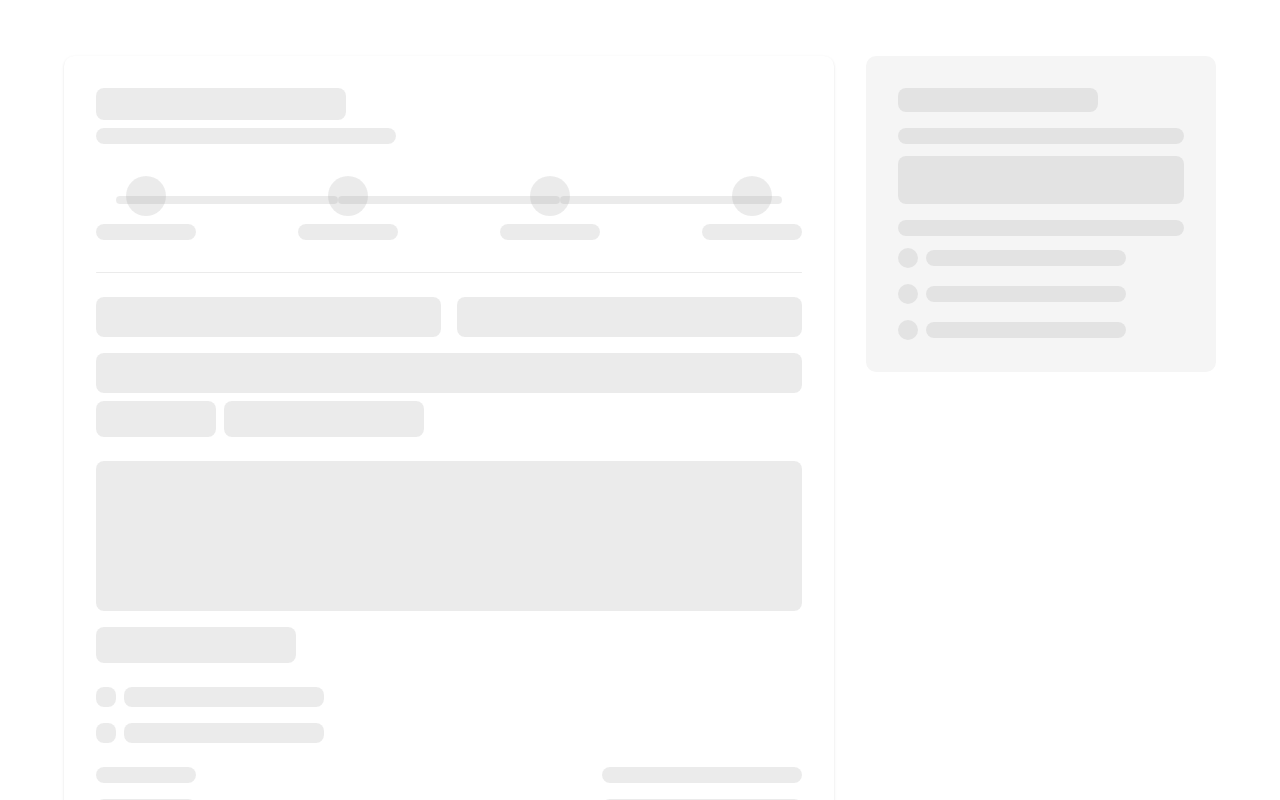
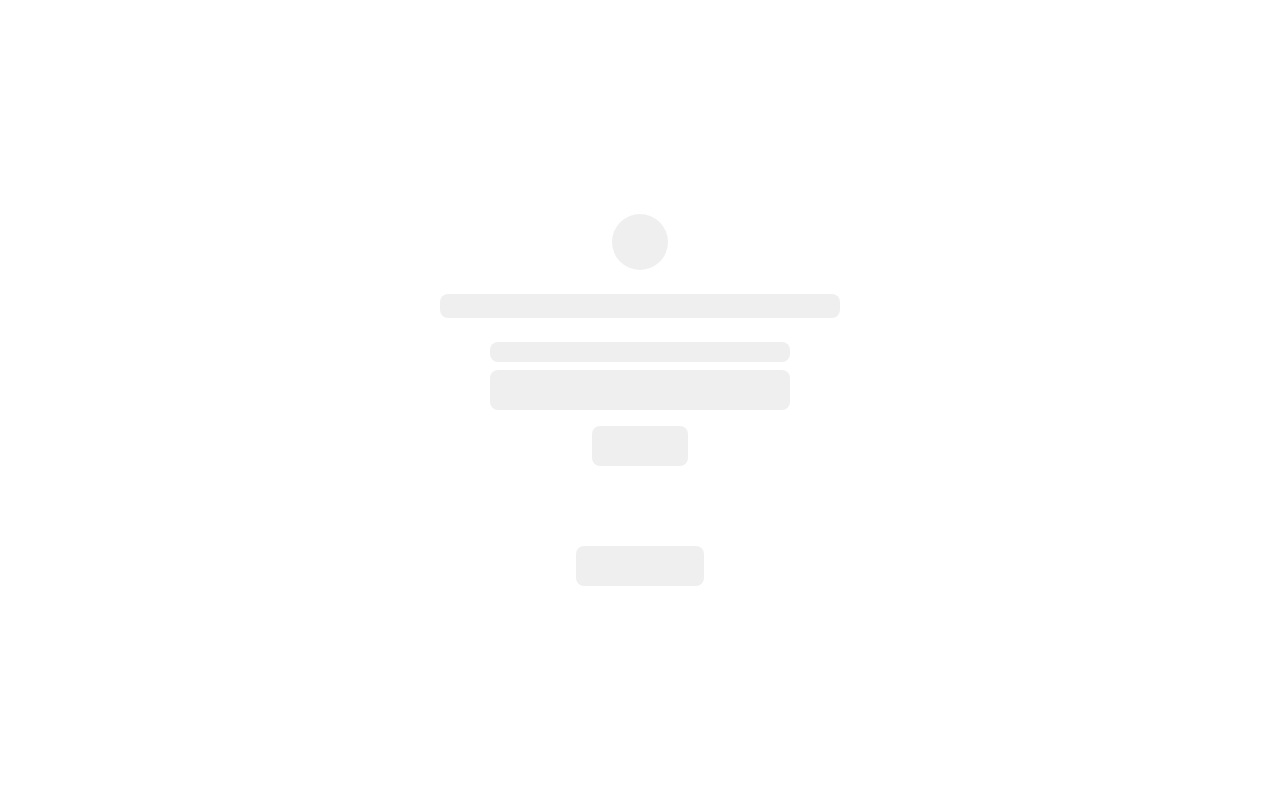
Before and after one commit to iamcaleb3rw/karen, a Next.js app: page /en/load in a window 1280 px wide. Shown: the top 800 px of the page. Built offline with nearby package versions, Linux system fonts and the light colour scheme.

Commit message:
feat: Adding a loading skeleton on the success page

```diff
--- a/app/[locale]/load/page.tsx
+++ b/app/[locale]/load/page.tsx
@@ -1,8 +1,9 @@
 import { ComplaintFormSkeleton } from "@/components/ComplaintFormSkeleton";
+import { DocSuccessSkeleton } from "@/components/SuccessLoading";
 import React from "react";
 
 const Load = () => {
-  return <ComplaintFormSkeleton />;
+  return <DocSuccessSkeleton />;
 };
 
 export default Load;
--- /dev/null
+++ b/app/[locale]/success/[docId]/loading.tsx
@@ -0,0 +1,5 @@
+import { DocSuccessSkeleton } from "@/components/SuccessLoading";
+
+export default function Loading() {
+  return <DocSuccessSkeleton />;
+}
--- /dev/null
+++ b/components/SuccessLoading.tsx
@@ -0,0 +1,27 @@
+import { Skeleton } from "@/components/ui/skeleton";
+
+export function DocSuccessSkeleton() {
+  return (
+    <div className="flex items-center flex-col text-center justify-center min-h-screen space-y-6">
+      {/* Lottie Animation Skeleton */}
+      <Skeleton className="h-14 w-14 rounded-full" />
+
+      {/* Title Skeleton */}
+      <Skeleton className="h-6 w-[400px]" />
+
+      {/* ID Section Skeleton */}
+      <div className="space-y-4">
+        <div className="space-y-2">
+          <Skeleton className="h-5 w-[300px]" />
+          <Skeleton className="h-10 w-[300px]" />
+        </div>
+
+        {/* Copy Button Skeleton */}
+        <Skeleton className="h-10 w-24 mx-auto" />
+      </div>
+
+      {/* Back Button Skeleton */}
+      <Skeleton className="h-10 w-32 mt-14" />
+    </div>
+  );
+}
```
